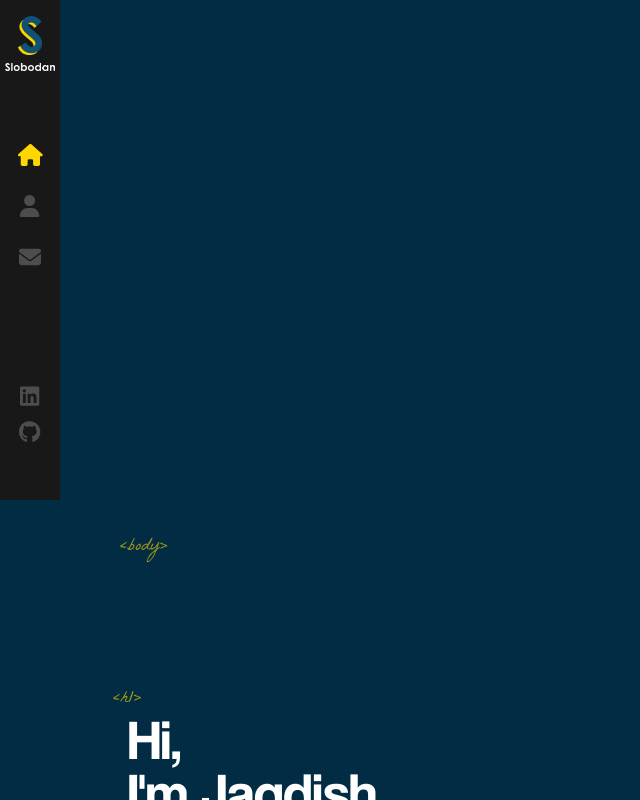
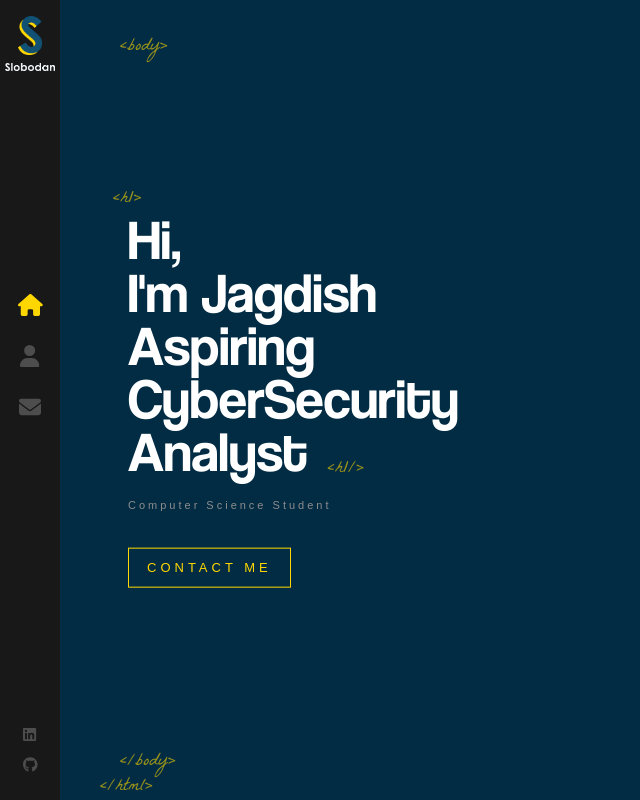
Before and after one commit to JagdishVaghela/Portfolio-Website, a React (Create React App) app: page / in a window 1280 px wide. Shown: the top 800 px of the page, without its empty margins (0-640 px from the left). Built offline with nearby package versions, Linux system fonts and the light colour scheme.

Commit message:
updated sidebar so it spans across whole age and fixed syntax

```diff
--- a/src/components/Sidebar/index.scss
+++ b/src/components/Sidebar/index.scss
@@ -2,7 +2,7 @@
     background: #181818;
     width: 60px;
     height: 100%;
-    position: relative; // Change this to a valid position value
+    position: absolute;
     top: 0;
     z-index: 3;
     min-height: 500px;
@@ -18,7 +18,7 @@
         height: auto;
 
         &.sub-logo {
-                width: 50px; // Added missing semicolon
+          width: 50px;
         }
       }
     }
@@ -52,53 +52,60 @@
             opacity: 0;
           }
 
-                &::after {
+          &:after {
             opacity: 1;
           }
         }
 
-            &:after{
+        &:after {
           content: '';
           font-size: 9px;
           letter-spacing: 2px;
           position: absolute;
           bottom: 0;
-                display:block;
+          display: block;
           width: 100%;
           text-align: center;
           opacity: 0;
+          -webkit-transition: all 0.3s ease-out;
           transition: all 0.3s ease-out;
         }
 
-            &:first-child{
-                &::after{
+        &:first-child {
+          &:after {
             content: 'HOME';
           }
         }
       }
 
-        a.about-link{
-            &:after{
-                content: "ABOUT"
+      a.about-link {
+        &:after {
+          content: 'ABOUT';
         }
       }
 
-        a.contact-link{
-            &:after{
-                content: "CONTACT"
+      a.contact-link {
+        &:after {
+          content: 'CONTACT';
         }
       }
 
-        a.active{
-            svg{
-                color:#ffd700;
+      a.portfolio-link {
+        &:after {
+          content: 'PORTFOLIO';
+        }
+      }
+
+      a.active {
+        svg {
+          color: #ffd700;
         }
       }
     }
 
-    ul{
+    ul {
       position: absolute;
-        bottom: 50px;
+      bottom: 20px;
       width: 100%;
       display: block;
       padding: 0;
@@ -106,14 +113,17 @@
       text-align: center;
       margin: 0;
 
-        li{
-            a{
+      li {
+        a {
           padding: 7px 0;
           display: block;
-                font-size: 22px;
+          font-size: 15px;
           line-height: 16px;
+          color: #4d4d4e;
+        }
 
-                &:hover svg{
+        &:hover {
+          .anchor-icon {
             color: #ffd700;
           }
         }
```
Lines whose indentation alone changed are shown as unchanged.
